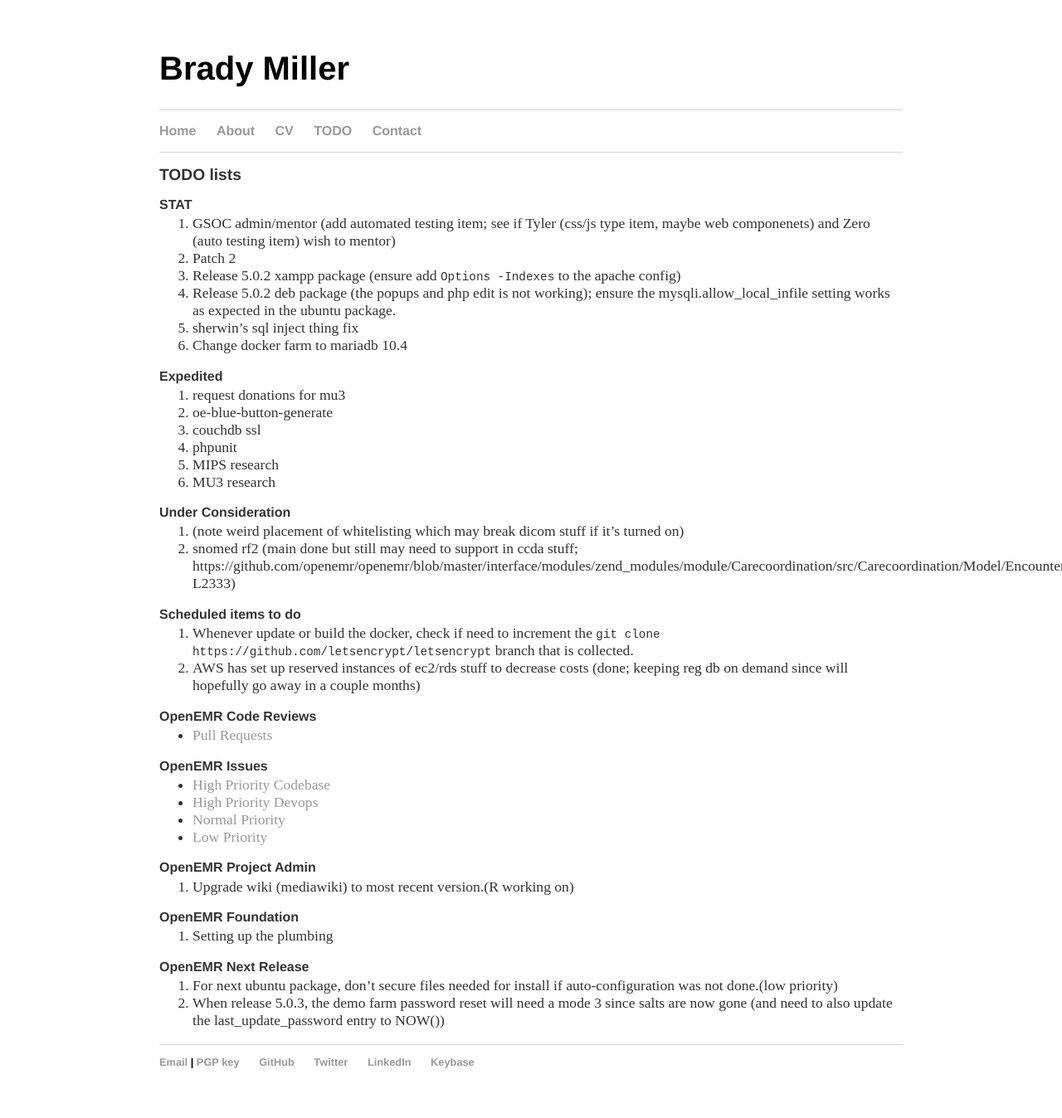
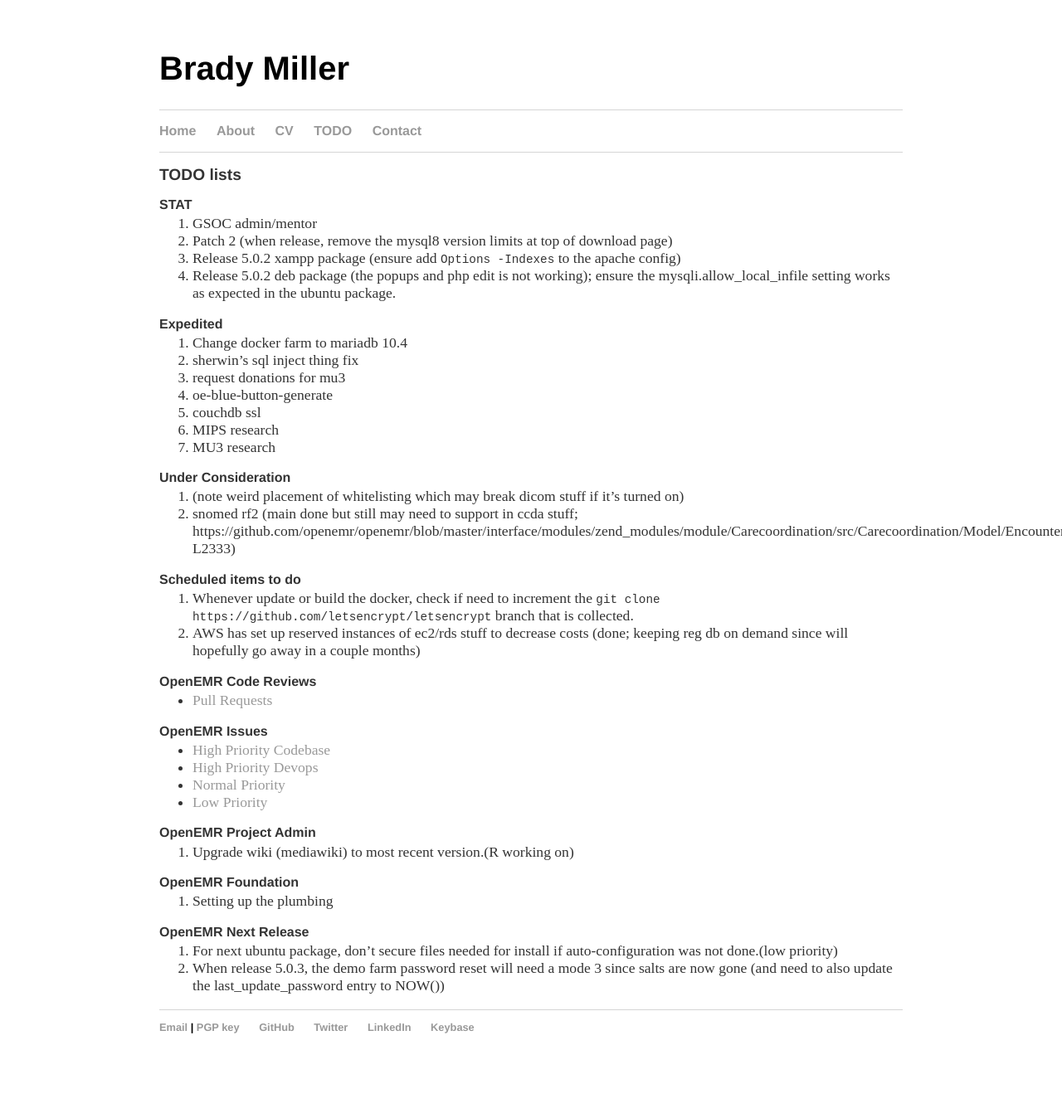
Before and after one commit to bradymiller/bradymiller.github.io, a Jekyll site: the page built from todo/index.md, in a window 1280 px wide. Shown: the whole page at 83% size. Built offline with Jekyll 4.4.1, drawn with Linux system fonts in a browser that asks for light colours; our own code applies the rules of GitHub Pages for plain Markdown files; after the commit the page ends 1306 px from its top, so only the background shows below that.

Commit message:
Update index.md

```diff
--- a/todo/index.md
+++ b/todo/index.md
@@ -4,18 +4,17 @@
 ## TODO lists
 
 ### STAT
-1. GSOC admin/mentor (add automated testing item; see if Tyler (css/js type item, maybe web componenets) and Zero (auto testing item) wish to mentor)
-1. Patch 2
+1. GSOC admin/mentor
+1. Patch 2 (when release, remove the mysql8 version limits at top of download page)
 1. Release 5.0.2 xampp package (ensure add `Options -Indexes` to the apache config)
 1. Release 5.0.2 deb package (the popups and php edit is not working); ensure the mysqli.allow_local_infile setting works as expected in the ubuntu package.
-1. sherwin's sql inject thing fix
-1. Change docker farm to mariadb 10.4
 
 ### Expedited
+1. Change docker farm to mariadb 10.4
+1. sherwin's sql inject thing fix
 1. request donations for mu3
 1. oe-blue-button-generate
 1. couchdb ssl
-1. phpunit
 1. MIPS research
 1. MU3 research
 
```
